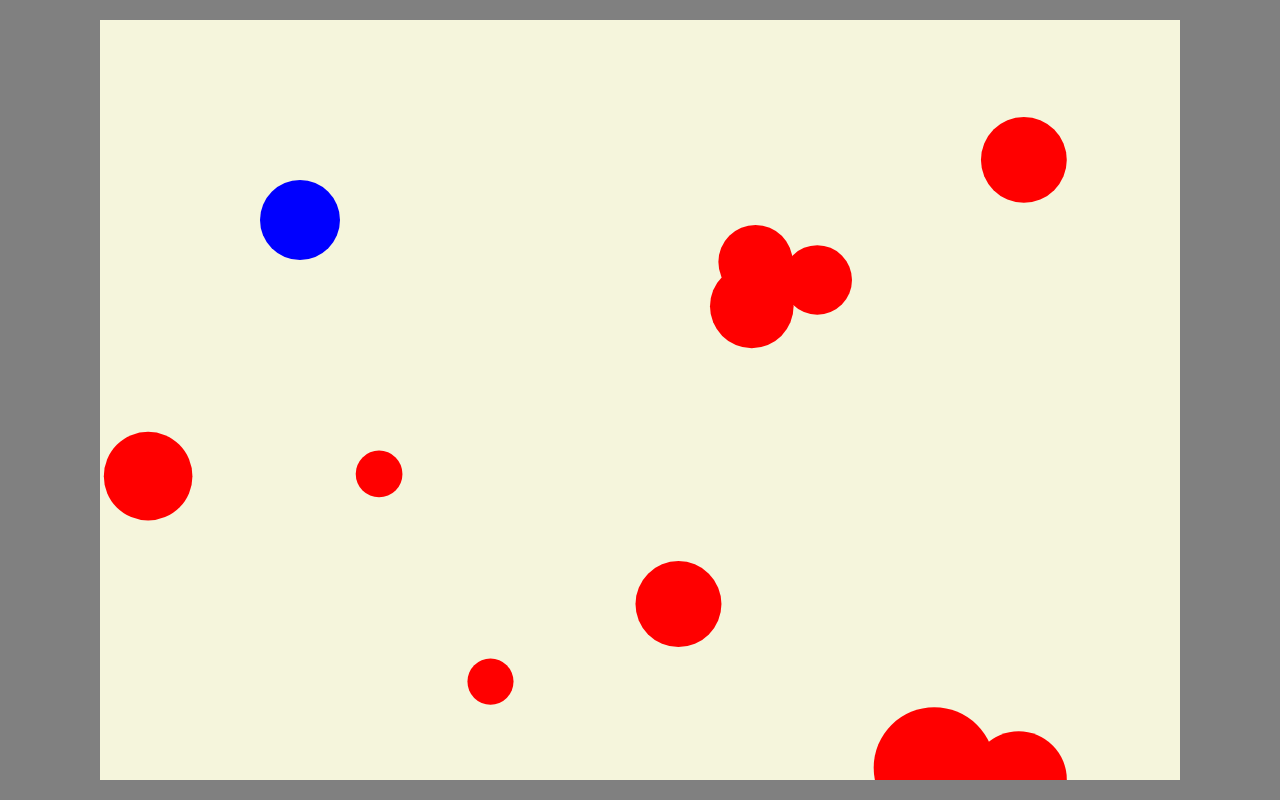
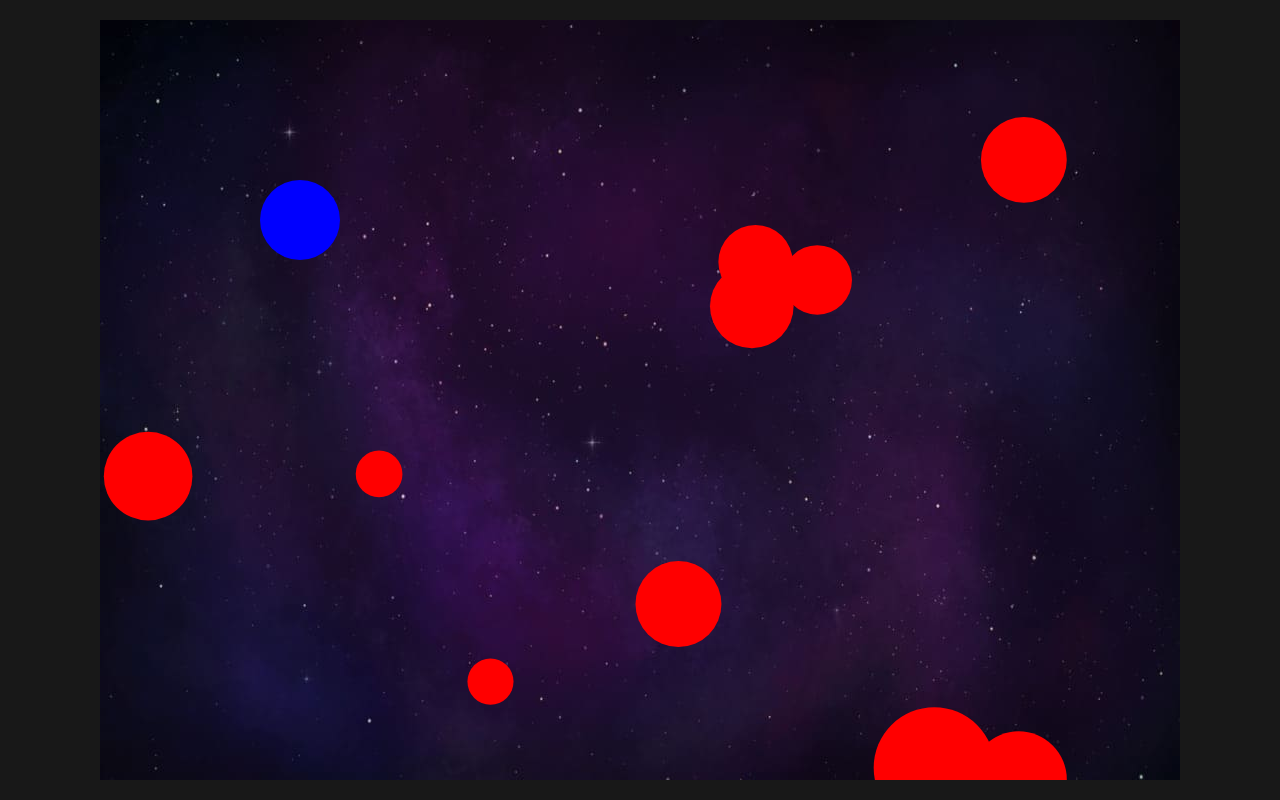
Before and after one commit to AlexRod858/Agario-Simplificado-JS, a plain HTML site: page index.html in a window 1280 px wide. Drawn offline with Linux system fonts and the light colour scheme.

Commit message:
Fondo puesto

```diff
--- a/classes/ellipse.js
+++ b/classes/ellipse.js
@@ -14,7 +14,6 @@ export default class Circulo {
     }
     // --------------------------
     // --------------------------
-
     dibujar() {
         ctx.beginPath();
         ctx.arc(this.position.x, this.position.y, this.radius, 0, 2 * Math.PI);
--- a/classes/enemies.js
+++ b/classes/enemies.js
@@ -1,3 +1,5 @@
+// const image = new Image();
+// image.src = '../assets/imgs/enemy.png';
 const ctx = canvas.getContext('2d');
 export default class Enemy {
     // --------------------------
@@ -12,11 +14,13 @@ export default class Enemy {
             y: velY
         }
         this.radius = Math.random()*50 + 20;
+        // this.image = image;
     }
     // --------------------------
     // --------------------------
     dibujar() {
         ctx.beginPath();
+        // ctx.drawImage(this.image, this.position.x, this.position.y, this.radius, this.radius);
         ctx.arc(this.position.x, this.position.y, this.radius, 0, 2 * Math.PI);
         ctx.fillStyle = "red";
         ctx.fill();
--- a/index.html
+++ b/index.html
@@ -1,17 +1,15 @@
 <!DOCTYPE html>
 <html lang="en">
-
 <head>
     <meta charset="UTF-8">
     <meta name="viewport" content="width=device-width, initial-scale=1.0">
-    <title>JS Segundo Juego</title>
+    <title>Agario Copia</title>
     <style>
         body {
-            background-color: grey;
+            background-color: rgb(24, 24, 24);
         }
-
         canvas {
-            background-color: beige;
+            background-image: url("assets/imgs/fondo.jpg");
             position: absolute;
             top: 50%;
             left: 50%;
@@ -19,10 +17,8 @@
         }
     </style>
 </head>
-
 <body>
     <canvas id="canvas"></canvas>
     <script src="index.js" type="module"></script>
 </body>
-
 </html>
--- a/index.js
+++ b/index.js
@@ -21,12 +21,13 @@ for (let i = 0; i < 10; i++) {
 function draw() {
     requestAnimationFrame(draw);
     ctx.clearRect(0, 0, canvas.width, canvas.height);
-    juego();
+    fase1();
 }
 // -----------------------
 // -----------------------
-function juego() {
+function fase1() {
     circulo.dibujar();
+    // -----------------------
     for (const enem of enemigos) {
         enem.dibujar();
         enem.movimiento();
@@ -46,9 +47,11 @@ function colission() {
             // Se detectó una colisión, el círculo se "come" al enemigo
             circulo.radius += 5;
             console.log('COLISIONNNN');
-            // Puedes eliminar al enemigo si lo deseas
+            // Eliminar al enemigo
             enemigos.splice(enemigos.indexOf(enem), 1);
         }
     }
 }
+// -----------------------
+// -----------------------
 draw();
```
Also changed, not shown: assets/imgs/enemy.png (added), assets/imgs/fondo.jpg (added), assets/imgs/player.png (added).
